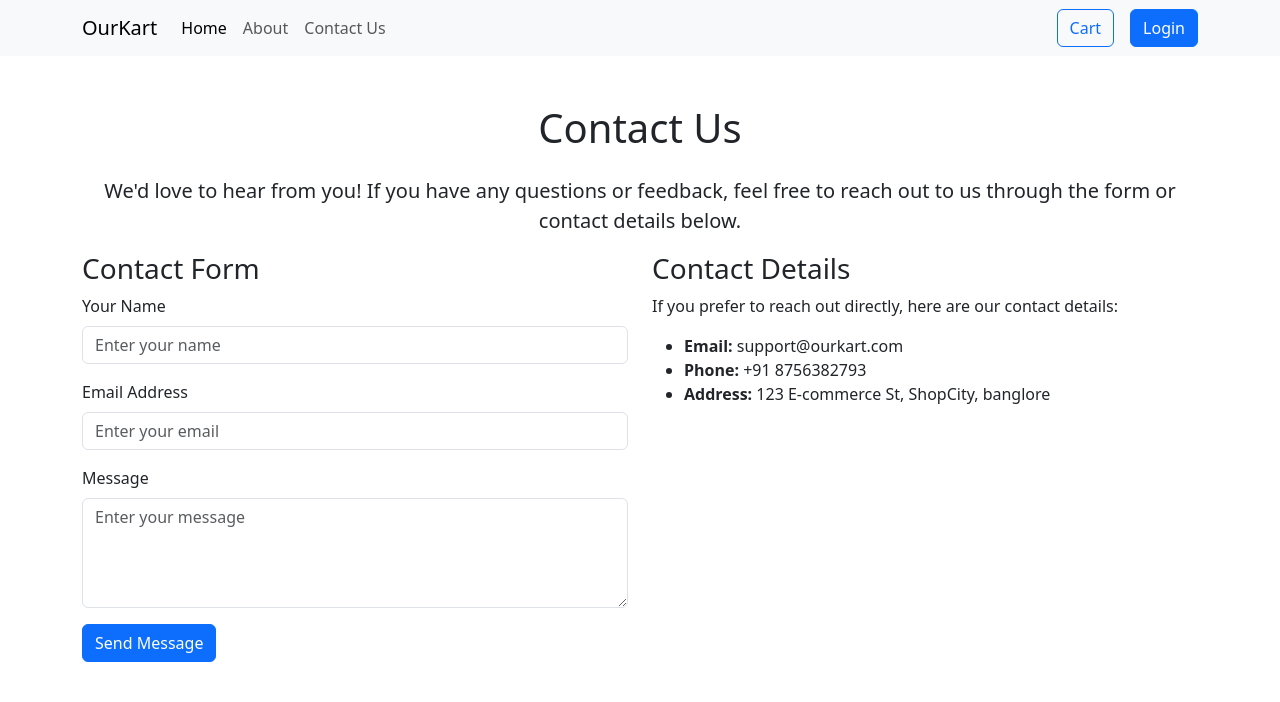
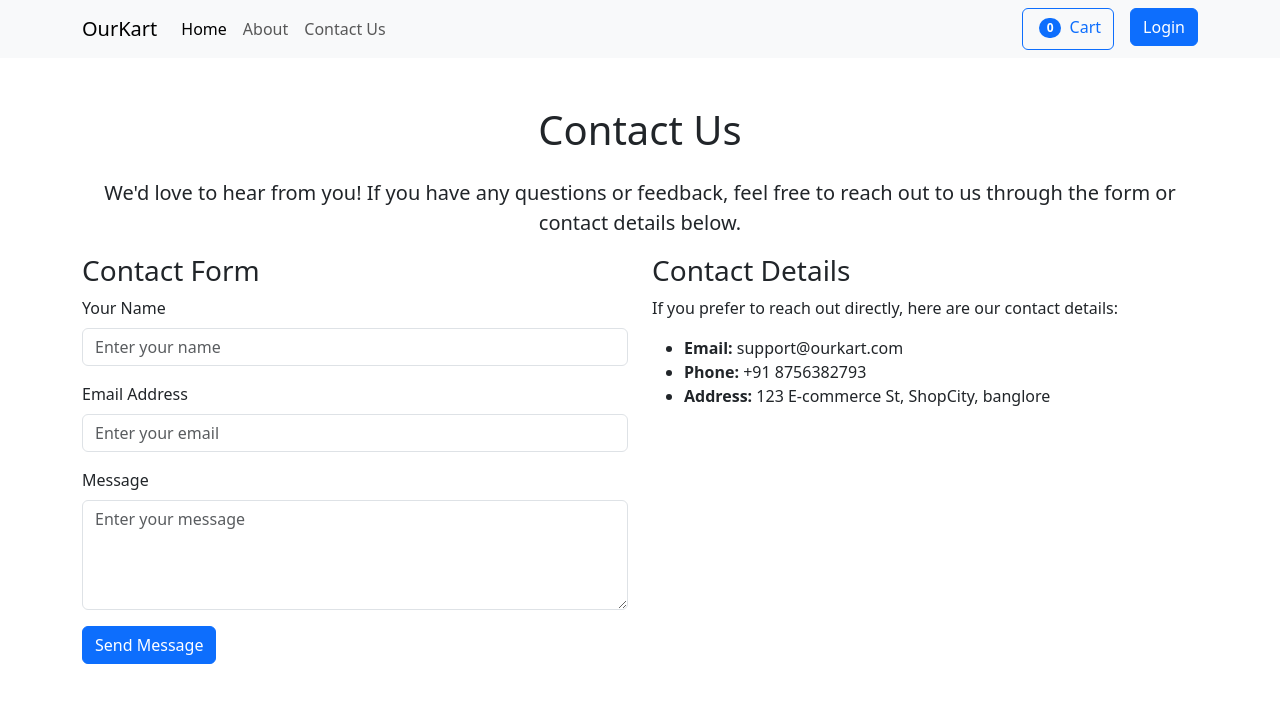
Before and after one commit to RaviGupta016541/OurKart, a React (Vite) app: page /contact in a window 1280 px wide. Shown: the top 702 px of the page. Built offline with nearby package versions, Linux system fonts and the light colour scheme.

Commit message:
added cart item count functionality

```diff
--- a/src/App.jsx
+++ b/src/App.jsx
@@ -1,7 +1,6 @@
-import { useState } from 'react'
-import reactLogo from './assets/react.svg'
-import viteLogo from '/vite.svg'
+
 import './App.css'
+import React, { useEffect, useState,createContext } from 'react';
 import Home from './components/product/Home'
 import Header from './components/header/Header'
 import { BrowserRouter,Route, Routes } from 'react-router-dom'
@@ -9,14 +8,20 @@ import About from './components/about/About'
 import ContactUs from './components/contactus/ContactUs '
 import ViewProduct from './components/product/ViewProduct'
 
+export const store=createContext();
 
 
 
 function App() {
 
+  const [cart,setCart]=useState([])
   return (
     <>
+
+
      <BrowserRouter>
+     <store.Provider value={[cart,setCart]} >
+
       <Header/>
       <Routes>
         <Route path='/' element={<Home/>} />
@@ -24,6 +29,7 @@ function App() {
         <Route path='/contact' element={<ContactUs/>} />
         <Route path='/product/:id' element={<ViewProduct/>} />
       </Routes>
+     </store.Provider>
      </BrowserRouter>
 
     </>
--- a/src/components/header/Header.jsx
+++ b/src/components/header/Header.jsx
@@ -1,7 +1,15 @@
-import React from "react";
+import React ,{useContext}from "react";
 import {Link} from 'react-router-dom'
+import { store } from "../../App";
 
 const Header = () => {
+
+    const [cart,setCart]=useContext(store)
+
+    const CartLength=()=>{
+        console.log( cart.length);
+    }
+
   return (
     <nav className="navbar navbar-expand-lg navbar-light bg-light">
       <div className="container">
@@ -30,6 +38,7 @@ const Header = () => {
           <ul className="navbar-nav ms-auto mb-2 mb-lg-0">
             <li className="nav-item">
               <button className="btn btn-outline-primary me-3">
+                <span class="badge text-bg-primary rounded-pill m-1">{cart.length}</span>
                 <i className="bi bi-cart"></i> Cart
               </button>
             </li>
--- a/src/components/product/Home.jsx
+++ b/src/components/product/Home.jsx
@@ -1,12 +1,15 @@
-import React, { useEffect, useState } from 'react';
+import React, { useEffect, useState,useContext } from 'react';
 import axios from 'axios';
 import { Link } from 'react-router-dom';
+import { store } from '../../App';
+
+
 
 const Home = () => {
   const [products, setProducts] = useState([]);
   const [loading, setLoading] = useState(true);
   const [error, setError] = useState(null);
-
+  const [cart,setCart]=useContext(store)
   useEffect(() => {
     // Fetch data using axios
     axios.get('https://dummyjson.com/products')
@@ -20,6 +23,27 @@ const Home = () => {
         setLoading(false);
       });
   }, []);
+
+
+  const updateCart=(id,title,price)=>{
+    const cartObj = {
+        id,
+        title,
+        price,
+        quantity: 1,
+      };
+
+    const existingProduct = cart.find(c => c.id === cartObj.id);
+
+    if(existingProduct){
+        alert("Product already added.")
+    }else{
+        setCart([...cart,cartObj]);
+    }
+    console.log(cartObj)
+  }
+
+
 
   // Function to truncate description to 10 words
   const truncateDescription = (description) => {
@@ -40,6 +64,8 @@ const Home = () => {
   if (error) return <div className="alert alert-danger">{error}</div>;
 
   return (
+
+
     <div className="container mt-5">
       <h1 className="text-center mb-4">Products</h1>
       <div className="row">
@@ -75,17 +101,22 @@ const Home = () => {
                   <div className="d-flex justify-content-between align-items-center">
                     <p className="text-primary font-weight-bold">₹{formattedPrice}</p>
                     <div>
-                      <Link to={`/product/${product.id}`} className="btn btn-primary btn-sm">Add to Cart</Link>
+                      <button  className="btn btn-primary btn-sm" onClick={()=>updateCart(product.id,product.title,product.price)}>Add to Cart</button>
                       <Link to={`/product/${product.id}`} className="btn btn-outline-secondary btn-sm ms-2">View More</Link>
                     </div>
                   </div>
                 </div>
               </div>
             </div>
+
+
           );
+
+
         })}
       </div>
     </div>
+
   );
 };
 
```
